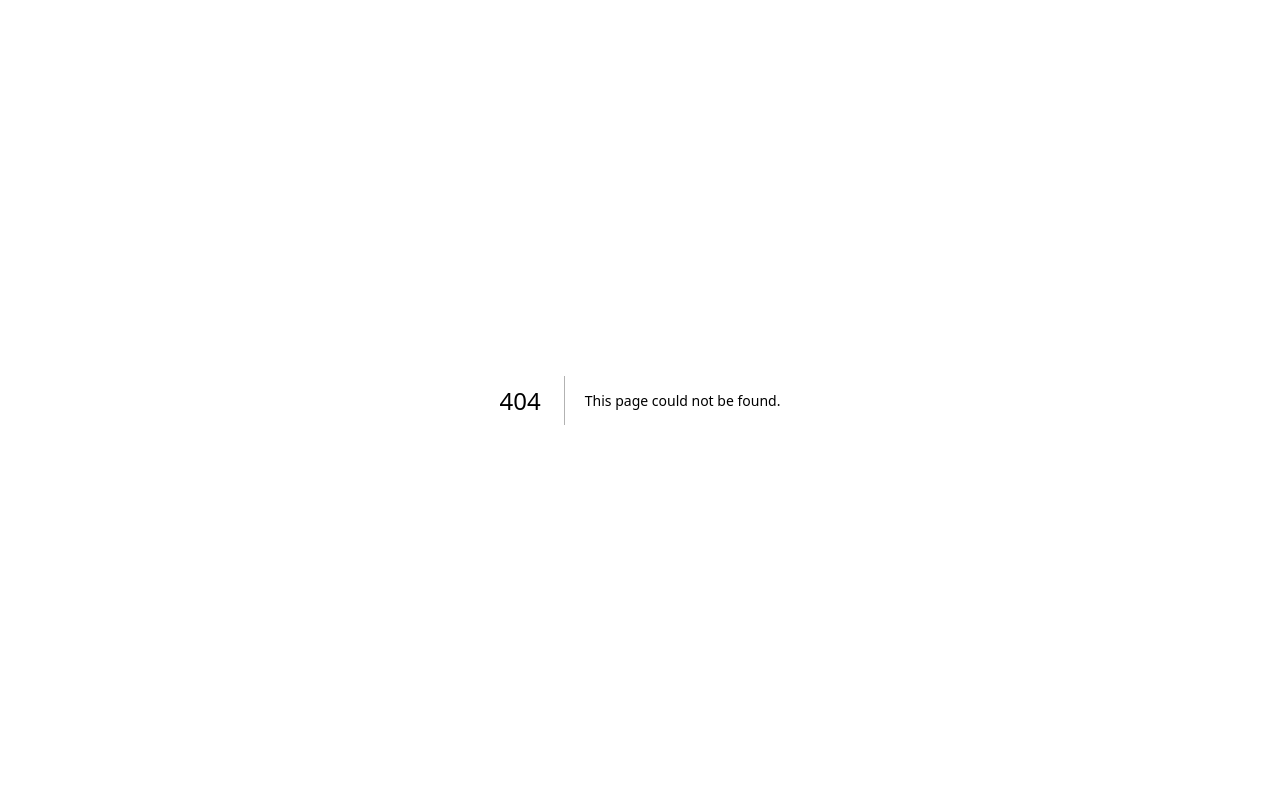
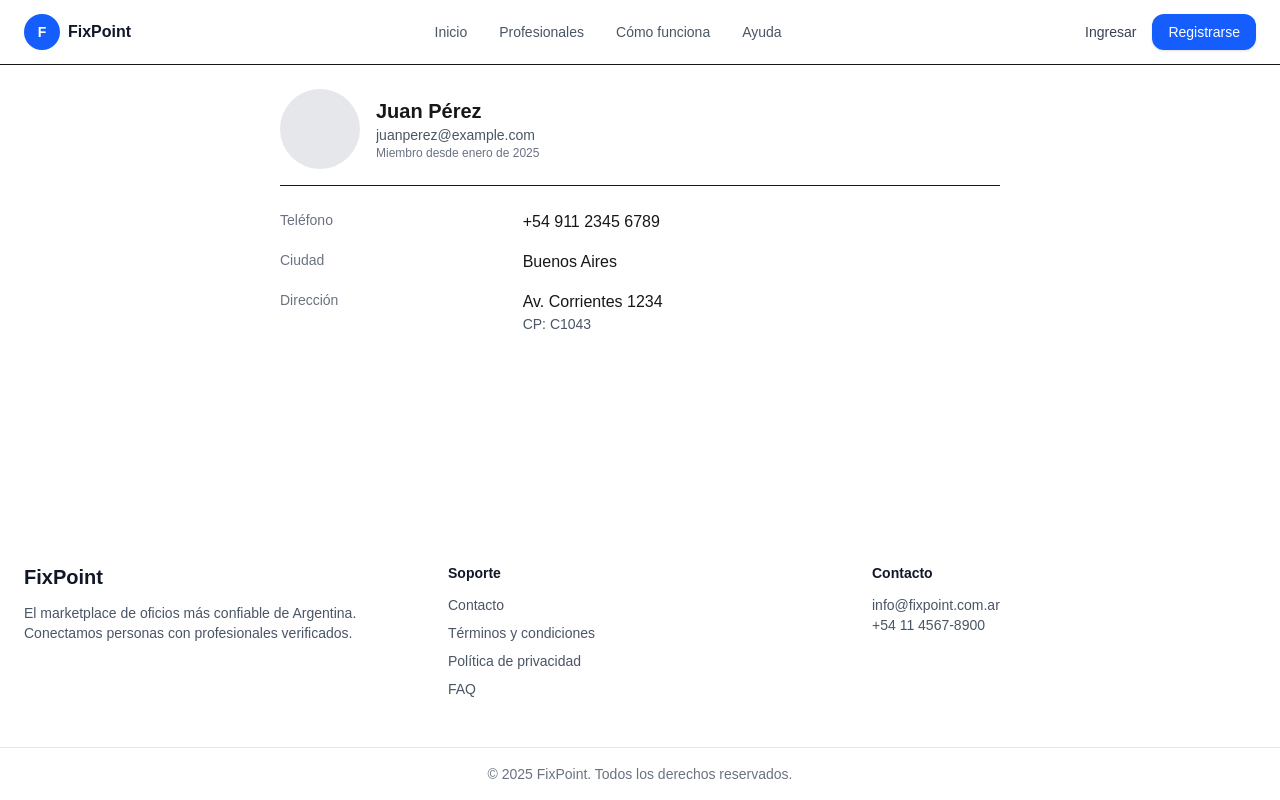
Before and after one commit to grupo63/fixPoint, a Next.js app in the folder front/: page /profile in a window 1280 px wide. Before the commit this address had no page. Built offline with nearby package versions, Linux system fonts and the light colour scheme.

Commit message:
Profile View

```diff
--- /dev/null
+++ b/front/src/app/(views)/profile/page.tsx
@@ -0,0 +1,19 @@
+import { ProfileSummary } from "@/components/profileView/profileSummary";
+import { UserProfile } from "@/types/types";
+
+const mockUser: UserProfile = {
+  user_ID: "1a2b3c4d",
+  name: "Juan Pérez",
+  email: "juanperez@example.com",
+  phone: "+54 911 2345 6789",
+  city: "Buenos Aires",
+  address: "Av. Corrientes 1234",
+  zip_code: "C1043",
+  registration_date: "2025-01-10T14:32:00.000Z",
+  profileImg: "https://randomuser.me/api/portraits/men/32.jpg",
+  role: "CLIENTE",
+};
+
+export default function Profile() {
+  return <ProfileSummary user={mockUser} />;
+}
--- /dev/null
+++ b/front/src/components/profileView/profileSummary.tsx
@@ -0,0 +1,76 @@
+"use client";
+// import Image from "next/image";
+import * as React from "react";
+import { UserProfile } from "@/types/types";
+
+type Props = { user: UserProfile };
+
+function formatMemberSince(iso: string) {
+  const d = new Date(iso);
+  if (Number.isNaN(d.getTime())) return "Fecha no disponible";
+  return new Intl.DateTimeFormat("es-AR", {
+    month: "long",
+    year: "numeric",
+  }).format(d);
+}
+
+export function ProfileSummary({ user }: Props) {
+  const {
+    name,
+    email,
+    phone,
+    city,
+    address,
+    zip_code,
+    registration_date,
+    // profileImg,
+  } = user;
+
+  return (
+    <section className="max-w-3xl mx-auto p-4 sm:p-6">
+      <div className="flex items-center gap-4 border-b pb-4">
+        <div className="relative h-20 w-20 rounded-full overflow-hidden bg-gray-200 shrink-0">
+          {/* <Image
+            src={profileImg ?? "/default-avatar.png"}
+            alt={`${name} avatar`}
+            fill
+            className="object-cover"
+          /> */}
+        </div>
+        <div className="flex-1 min-w-0">
+          <h1 className="text-xl font-semibold truncate">{name}</h1>
+          <p className="text-sm text-gray-600 truncate">{email}</p>
+          <p className="text-xs text-gray-500">
+            Miembro desde {formatMemberSince(registration_date)}
+          </p>
+        </div>
+      </div>
+
+      <div className="mt-6 grid gap-4">
+        {phone && (
+          <div className="grid sm:grid-cols-3 gap-2">
+            <span className="text-sm text-gray-500">Teléfono</span>
+            <span className="sm:col-span-2">{phone}</span>
+          </div>
+        )}
+        {city && (
+          <div className="grid sm:grid-cols-3 gap-2">
+            <span className="text-sm text-gray-500">Ciudad</span>
+            <span className="sm:col-span-2">{city}</span>
+          </div>
+        )}
+        {(address || zip_code) && (
+          <div className="grid sm:grid-cols-3 gap-2">
+            <span className="text-sm text-gray-500">Dirección</span>
+            <div className="sm:col-span-2">
+              <div>{address ?? "—"}</div>
+              {zip_code && (
+                <div className="text-sm text-gray-600">CP: {zip_code}</div>
+              )}
+            </div>
+          </div>
+        )}
+      </div>
+    </section>
+  );
+}
--- a/front/src/helper/mockUsers.ts
+++ b/front/src/helper/mockUsers.ts
@@ -1,19 +1,6 @@
-export interface User {
-  user_ID: string;
-  name: string;
-  email: string;
-  password: string;
-  birthDate: string;
-  phone: string;
-  address: string;
-  city: string;
-  zip_code: string;
-  role: "CLIENTE" | "PROFESIONAL";
-  registration_date: string;
-  profileImg: string;
-}
+import { IUser } from "@/types/types";
 
-export const mockUsers: User[] = [
+export const mockUsers: IUser[] = [
   {
     user_ID: "1a2b3c4d",
     name: "Juan Pérez",
--- /dev/null
+++ b/front/src/types/types.ts
@@ -0,0 +1,29 @@
+export type Role = "CLIENTE" | "PROFESIONAL" | "ADMIN";
+
+export interface IUser {
+  user_ID: string;
+  name: string;
+  email: string;
+  password: string;
+  birthDate: string;
+  phone: string;
+  address: string;
+  city: string;
+  zip_code: string;
+  role: "CLIENTE" | "PROFESIONAL";
+  registration_date: string; // ISO
+  profileImg: string;
+}
+
+export interface UserProfile {
+  user_ID: string;
+  name: string;
+  email: string;
+  phone?: string | null;
+  city?: string | null;
+  address?: string | null;
+  zip_code?: string | null;
+  registration_date: string; // ISO
+  profileImg?: string | null;
+  role?: Role;
+}
```
Also changed, not shown: 1 other file (tests, documents, lock files or other folders).
